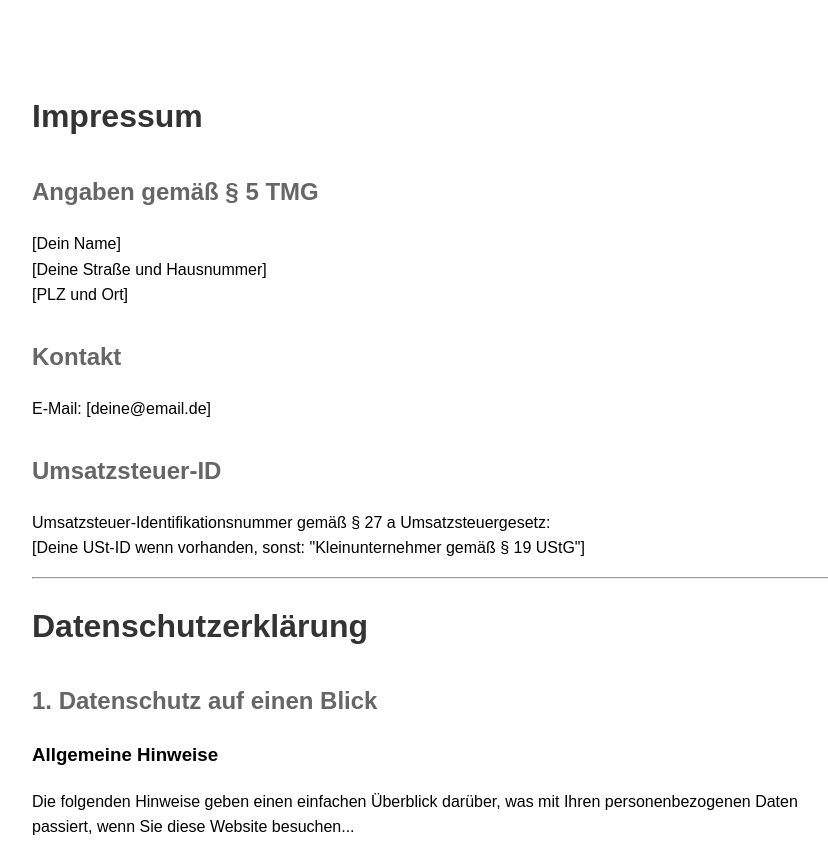
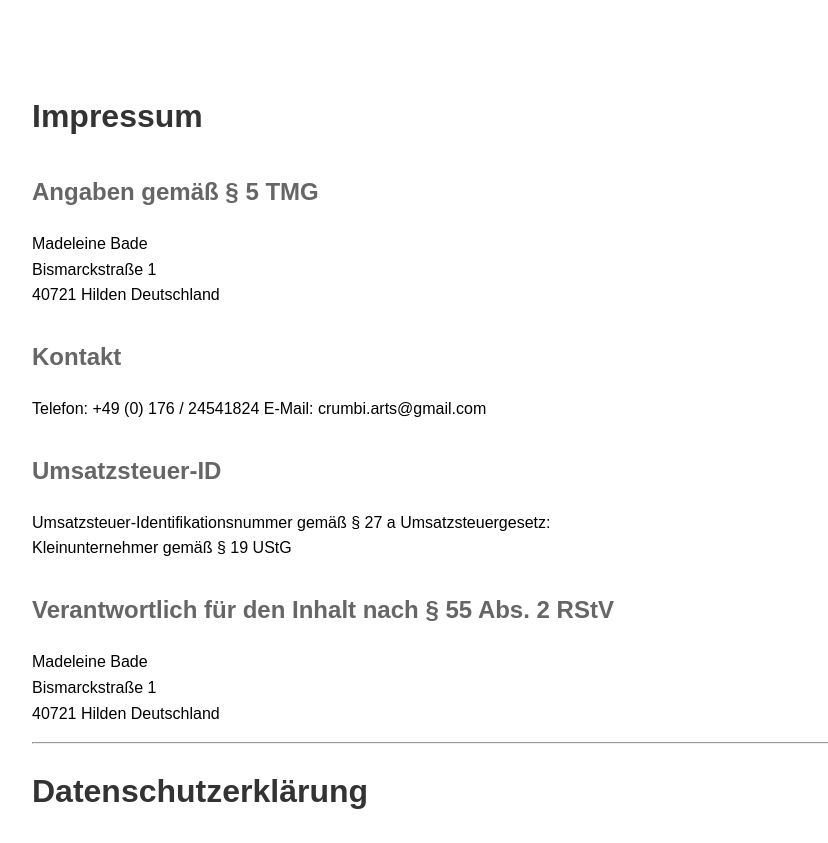
Before and after one commit to crumbiarts/crumbiarts.github.io, a plain HTML site: page index.html in a window 1280 px wide. Shown: the top 843 px of the page, without its empty margins (208-1036 px from the left). Drawn offline with Linux system fonts and the light colour scheme.

Commit message:
Update index.html

```diff
--- a/index.html
+++ b/index.html
@@ -26,20 +26,30 @@
 
     <h2>Angaben gemäß § 5 TMG</h2>
     <p>
-        [Dein Name]<br>
-        [Deine Straße und Hausnummer]<br>
-        [PLZ und Ort]
+        Madeleine Bade<br>
+        Bismarckstraße 1<br>
+        40721 Hilden
+        Deutschland
     </p>
 
     <h2>Kontakt</h2>
     <p>
-        E-Mail: [deine@email.de]
+        Telefon: +49 (0) 176 / 24541824
+        E-Mail: crumbi.arts@gmail.com
     </p>
 
     <h2>Umsatzsteuer-ID</h2>
     <p>
         Umsatzsteuer-Identifikationsnummer gemäß § 27 a Umsatzsteuergesetz:<br>
-        [Deine USt-ID wenn vorhanden, sonst: "Kleinunternehmer gemäß § 19 UStG"]
+        Kleinunternehmer gemäß § 19 UStG
+    </p>
+
+    <h2>Verantwortlich für den Inhalt nach § 55 Abs. 2 RStV</h2>
+    <p>
+        Madeleine Bade<br>
+        Bismarckstraße 1<br>
+        40721 Hilden
+        Deutschland
     </p>
 
     <hr>
```
